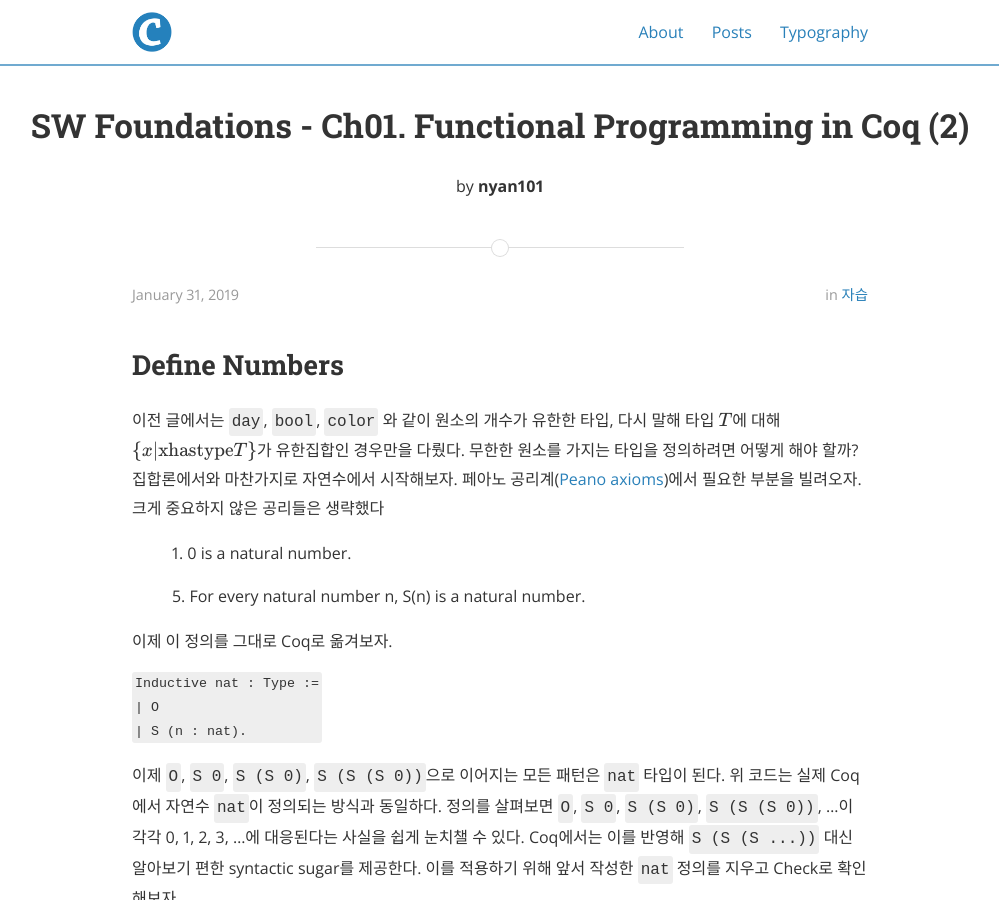
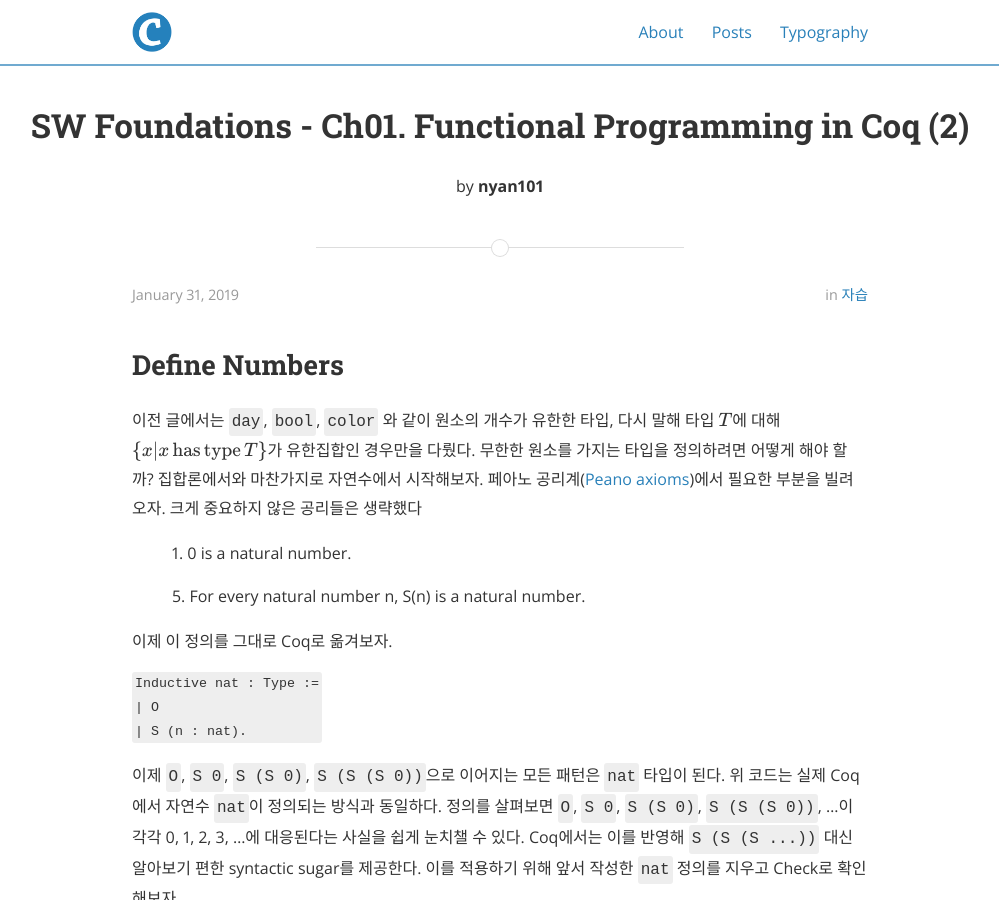
Before and after one commit to nyan101/nyan101.github.io, a Jekyll site: the page built from _posts/2019-01-31-SW-Foundations-Ch01-2.md, in a window 1280 px wide and 900 px high. Shown: the whole window, without its empty margins (140-1139 px from the left). Built offline with Jekyll 4.4.1, drawn with Linux system fonts in a browser that asks for light colours; nearby versions of some CDN libraries; formulas are drawn with MathJax 3; comment, search, counter and statistics services are not loaded; a style sheet for code colours, icons or effects is not loaded.

Commit message:
fix typos

```diff
--- a/_posts/2019-01-31-SW-Foundations-Ch01-2.md
+++ b/_posts/2019-01-31-SW-Foundations-Ch01-2.md
@@ -12,7 +12,7 @@ use_math: true
 
 ## Define Numbers
 
-이전 글에서는 `day`, `bool`, `color` 와 같이 원소의 개수가 유한한 타입, 다시 말해 타입 \\(T\\)에 대해 \\(\\{x \| \\mathrm\{x has type \}T\\} \\)가 유한집합인 경우만을 다뤘다. 무한한 원소를 가지는 타입을 정의하려면 어떻게 해야 할까? 집합론에서와 마찬가지로 자연수에서 시작해보자. 페아노 공리계([Peano axioms](https://en.wikipedia.org/wiki/Peano_axioms#Formulation))에서 필요한 부분을 빌려오자. 크게 중요하지 않은 공리들은 생략했다
+이전 글에서는 `day`, `bool`, `color` 와 같이 원소의 개수가 유한한 타입, 다시 말해 타입 \\(T\\)에 대해 \\(\\{x \| x \\mathrm\{\\,has\\,type\\,\}T\\} \\)가 유한집합인 경우만을 다뤘다. 무한한 원소를 가지는 타입을 정의하려면 어떻게 해야 할까? 집합론에서와 마찬가지로 자연수에서 시작해보자. 페아노 공리계([Peano axioms](https://en.wikipedia.org/wiki/Peano_axioms#Formulation))에서 필요한 부분을 빌려오자. 크게 중요하지 않은 공리들은 생략했다
 
 > 1\. 0 is a natural number.
 >
```
